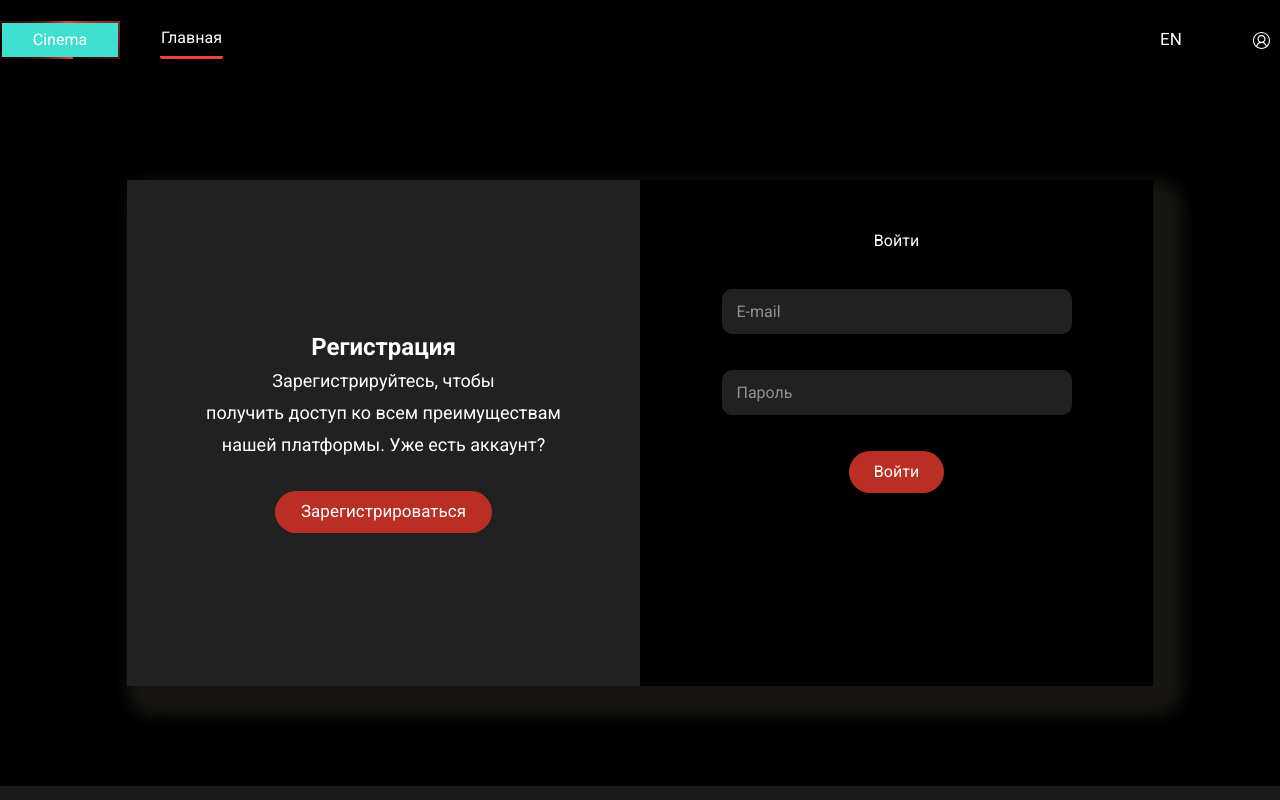
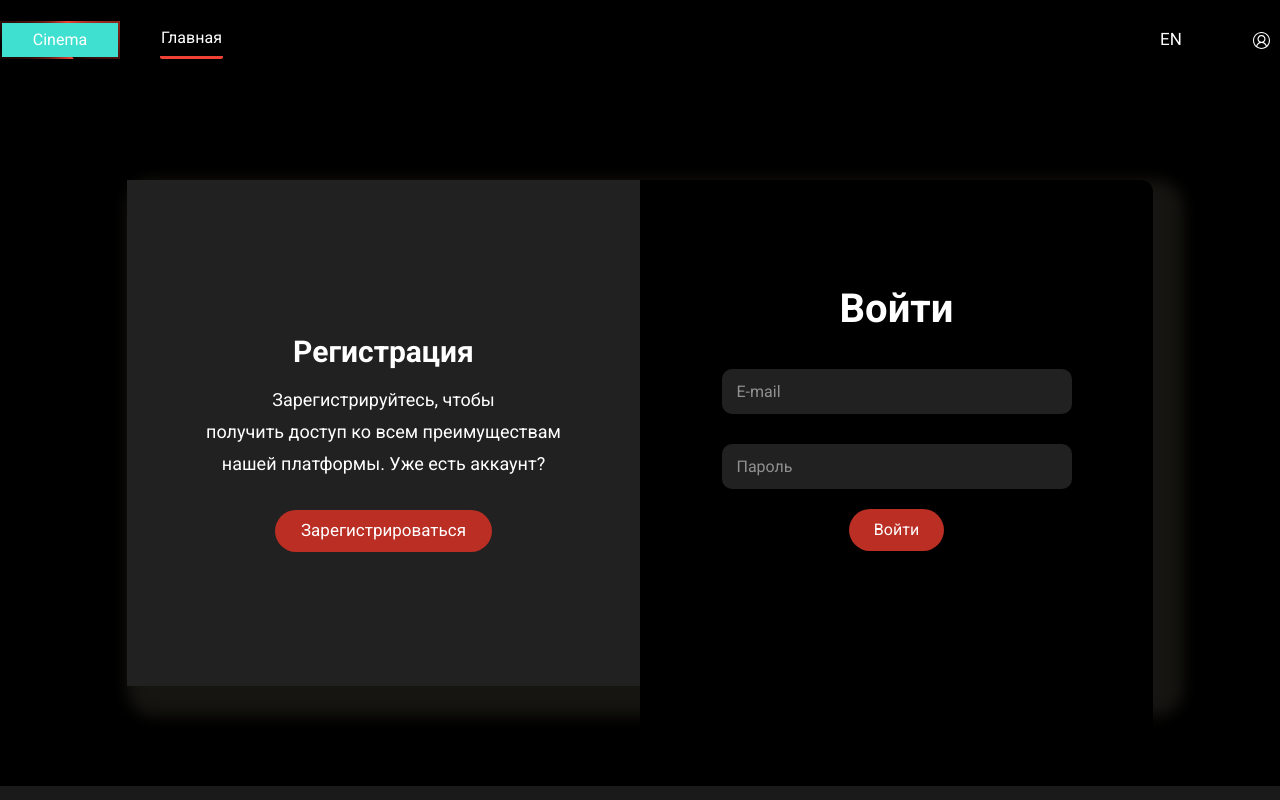
Before and after one commit to BAKYTq1/Cinema, a React (Vite) app: page /signin in a window 1280 px wide. Shown: the top 800 px of the page. Built offline with nearby package versions, Linux system fonts and the light colour scheme.

Commit message:
sign in up and profil

```diff
--- a/src/components/SigneUp.css
+++ b/src/components/SigneUp.css
@@ -32,6 +32,7 @@
     margin-top: 100px;
     padding: 20px;
     border: 1px ;
+    padding-top: 100px;
     border-radius: 8px 0 0 8px;
     box-shadow: 0 0 10px rgba(0, 0, 0, 0.1);
     background: #212121;
--- a/src/components/sign in/SignIn.jsx
+++ b/src/components/sign in/SignIn.jsx
@@ -1,29 +1,70 @@
-import 'react'
-import './style.css'
-import { Link } from 'react-router-dom'
+import React, { useState } from 'react';
+import { Link, useNavigate } from 'react-router-dom';
+import './style.css';
+
 function SignIn() {
+  const [email, setEmail] = useState('');
+  const [password, setPassword] = useState('');
+  const navigate = useNavigate();
+
+  const handleLogin = (e) => {
+    e.preventDefault();
+
+    // Получаем данные пользователя из localStorage
+    const storedUser = JSON.parse(localStorage.getItem('registrationData'));
+
+    // Проверяем, существуют ли данные и совпадают ли они с введенными
+    if (storedUser && storedUser.email === email && storedUser.password === password) {
+      alert('Вход успешен!');
+      navigate('/profile'); // Перенаправляем на профиль
+    } else {
+      alert('Неверный email или пароль');
+    }
+  };
+
   return (
     <div className='signIn'>
       <div className='Sign-r'>
         <div>
           <h1>Регистрация</h1>
-        <p>Зарегистрируйтесь, чтобы <br />
-        получить доступ ко всем преимуществам <br /> нашей платформы. Уже есть аккаунт?</p>
-        <Link to={'../signup'}><button>Зарегистрироваться</button></Link>
+          <p>
+            Зарегистрируйтесь, чтобы <br />
+            получить доступ ко всем преимуществам <br /> нашей платформы. Уже есть аккаунт?
+          </p>
+          <Link to={'/signup'}>
+            <button>Зарегистрироваться</button>
+          </Link>
         </div>
       </div>
+
       <div className='item-signIn2'>
         <div>
           <div className='Voyti'>
             <h1>Войти</h1>
-            <input type="email" id='email' placeholder='E-mail'/>
-            <input type="password" id='password' placeholder='Пароль'/>
-            <Link to={'../'}><button>Войти</button></Link>
+            <form onSubmit={handleLogin}>
+              <input
+                type="email"
+                id='email'
+                placeholder='E-mail'
+                value={email}
+                onChange={(e) => setEmail(e.target.value)}
+                required
+              />
+              <input
+                type="password"
+                id='password'
+                placeholder='Пароль'
+                value={password}
+                onChange={(e) => setPassword(e.target.value)}
+                required
+              />
+              <button type="submit">Войти</button>
+            </form>
           </div>
         </div>
       </div>
     </div>
-  )
+  );
 }
 
-export default SignIn
+export default SignIn;
--- a/src/components/sign in/style.css
+++ b/src/components/sign in/style.css
@@ -24,9 +24,10 @@ display: flex;
 }
 }
 .Sign-r div h1 {
-    font-size: 24px;
+    font-size: 30px;
     font-weight: 600;
     text-align: center;
+    margin-bottom: 10px;
 }
 .Sign-r div p{
 font-size: 18px;
@@ -52,6 +53,7 @@ text-align: center;
     height: 100%;
     background-color:  black;
     display: flex;
+    margin-top: 50px;
     justify-content: center;
     align-items: center;
 && div{
@@ -62,17 +64,21 @@ text-align: center;
 .Voyti{
     text-align: center;
     width: 350px !important;
-    gap: 36px;
     display: flex;
     justify-content: center;
     align-self: center;
     flex-wrap: wrap;
     margin: 0 auto;
     margin-top: -100px;
+    && h1{
+        font-size: 40px;
+        font-weight: 900;
+    }
 }
 .Voyti input{
     padding-left: 15px;
     width: 350px;
+    margin-top: 30px;
 height: 45px;
 background-color: #212121;
 outline: none;
@@ -87,6 +93,7 @@ border-radius: 10px;
     border: none;
     color: white;
     font-size: 16px;
+    margin-top: 20px;
     cursor: pointer;
     &&:hover{
         background-color: #EF4234;
--- a/src/pages/Profile.jsx
+++ b/src/pages/Profile.jsx
@@ -1,8 +1,12 @@
 import React, { useState, useEffect } from 'react';
 
 const Profile = () => {
-  const [userData, setUserData] = useState({ firstName: '', lastName: '', email: '', avatar: '' });
+
+  const [userData, setUserData] = useState({ username: '', lastName: '', email: '', avatar: '' });
+
+
   const [isEditing, setIsEditing] = useState(false);
+
 
   useEffect(() => {
     const data = localStorage.getItem('registrationData');
@@ -35,25 +39,39 @@ const Profile = () => {
     }
   };
 
+
   if (!userData) return <p className="text-center text-white">Нет данных о пользователе.</p>;
 
   return (
     <div className="min-h-screen bg-black text-white flex flex-col items-center justify-center relative">
+
       <button
         onClick={handleEditToggle}
-        className="absolute top-4 right-4 bg-red-500 text-white py-2 px-4 rounded-full hover:bg-red-600 transition"
+        className=" ml-[550px] mb-[50px] bg-red-500 text-white py-2 px-4 rounded-full hover:bg-red-600 transition"
       >
         {isEditing ? 'Сохранить' : 'Редактировать профиль'}
       </button>
 
-      <h1 className="text-3xl font-bold mb-2">{`${userData.lastName} ${userData.username}`}</h1>
-      <p className="text-sm text-gray-400 mb-4">{userData.email}</p>
 
-      <div className="flex flex-col items-center space-y-4">
+      <h1 className="text-[40px] font-bold mb-2 ml-[-700px] mt-[-100px]">{`${userData.lastName} ${userData.username}`}</h1>
+
+
+      <div className="flex flex-col items-center space-y-4 mt-[50px]">
+
         <img
           src={userData.avatar || 'https://via.placeholder.com/150'}
           alt="User Avatar"
-          className="w-32 h-32 rounded-full object-cover"
+          className="w-[200px] h-[200px] rounded-full object-cover"
+        />
+
+        <input
+          type="text"
+          name="username"
+          placeholder="Username"
+          value={userData.username}
+          onChange={handleChange}
+          disabled={!isEditing}
+          className="bg-gray-800 text-white px-4 py-2 rounded-md w-72 focus:outline-none focus:ring-2 focus:ring-red-500 disabled:opacity-50"
         />
 
         <input
@@ -61,16 +79,6 @@ const Profile = () => {
           name="lastName"
           placeholder="Last Name"
           value={userData.lastName}
-          onChange={handleChange}
-          disabled={!isEditing}
-          className="bg-gray-800 text-white px-4 py-2 rounded-md w-72 focus:outline-none focus:ring-2 focus:ring-red-500 disabled:opacity-50"
-        />
-
-        <input
-          type="text"
-          name="firstName"
-          placeholder="First Name"
-          value={userData.username}
           onChange={handleChange}
           disabled={!isEditing}
           className="bg-gray-800 text-white px-4 py-2 rounded-md w-72 focus:outline-none focus:ring-2 focus:ring-red-500 disabled:opacity-50"
@@ -85,6 +93,8 @@ const Profile = () => {
           disabled={!isEditing}
           className="bg-gray-800 text-white px-4 py-2 rounded-md w-72 focus:outline-none focus:ring-2 focus:ring-red-500 disabled:opacity-50"
         />
+
+
         <div className='bg-gray-800 px-4 py-2 rounded-md'>
           {isEditing && (
             <input
```
Also changed, not shown: src/Layout/Layout.jsx (line endings or trailing spaces). Lines whose indentation alone changed are shown as unchanged.
